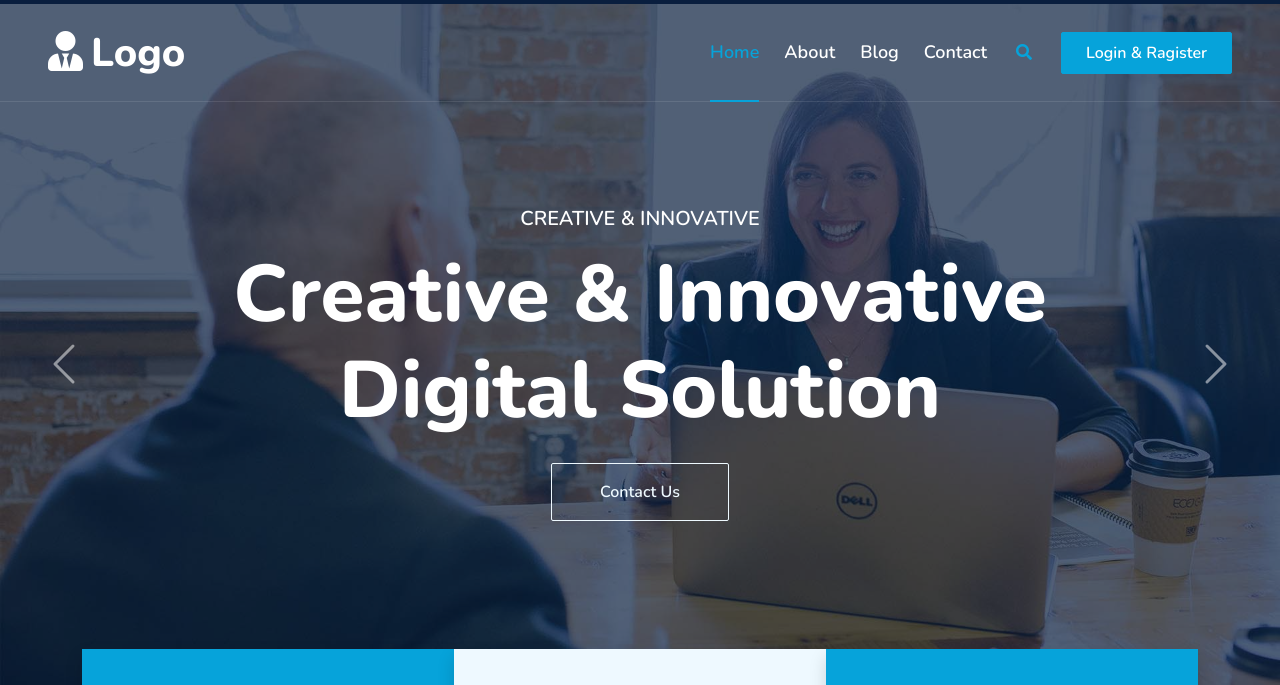
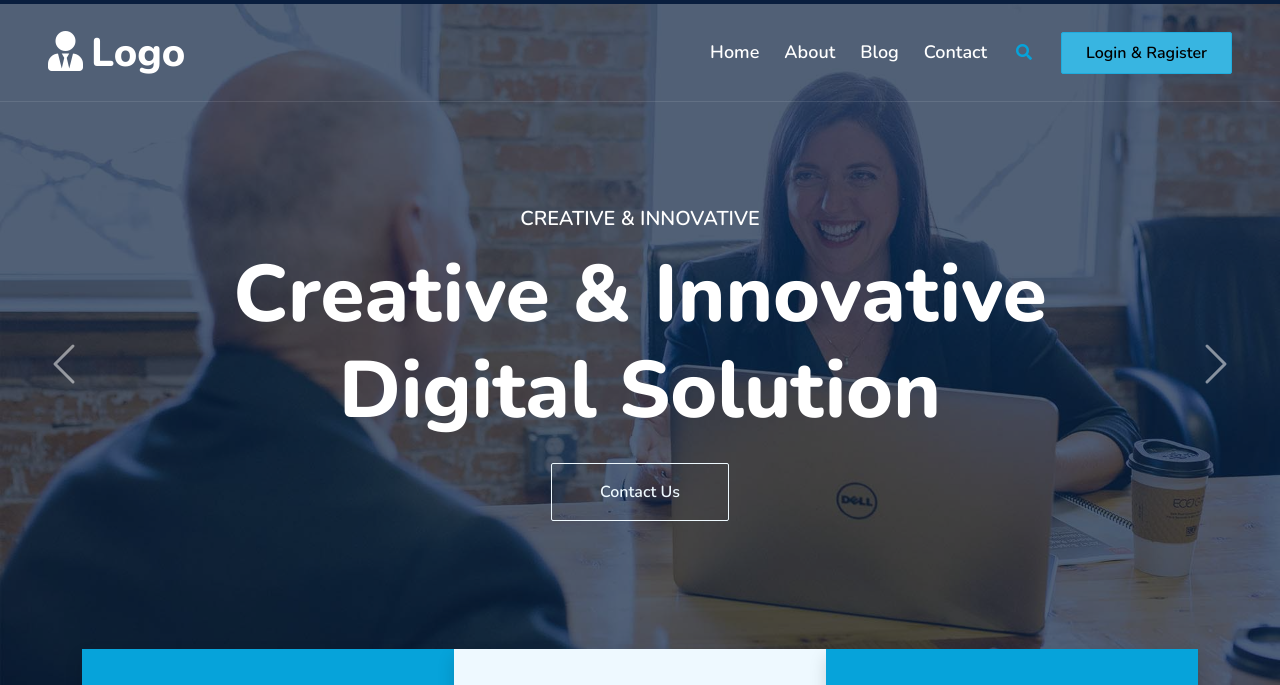
Before and after one commit to ruchita725/yash_website, a plain HTML site: page home.html in a window 1280 px wide. Shown: the part 41-726 px from the top of the page. Drawn offline with nearby package versions, Linux system fonts and the light colour scheme.

Commit message:
active chnge

```diff
--- a/home.html
+++ b/home.html
@@ -74,13 +74,13 @@
             </button>
             <div class="collapse navbar-collapse" id="navbarCollapse">
                 <div class="navbar-nav ms-auto py-0">
-                    <a href="index.html" class="nav-item nav-link active">Home</a>
+                    <a href="index.html" class="nav-item nav-link ">Home</a>
                     <a href="about.html" class="nav-item nav-link">About</a>
                     <a href="blog.html" class="nav-item nav-link">Blog</a>
                     <a href="contact.html" class="nav-item nav-link">Contact</a>
                 </div>
                 <butaton type="button" class="btn text-primary ms-3" data-bs-toggle="modal" data-bs-target="#searchModal"><i class="fa fa-search"></i></butaton>
-                <a href="./form.html" class="btn btn-primary py-2 px-4 ms-3">Login & Ragister</a>
+                <a href="./form.html" class="btn btn-primary py-2 px-4 ms-3 active">Login & Ragister</a>
             </div>
         </nav>
 
```
